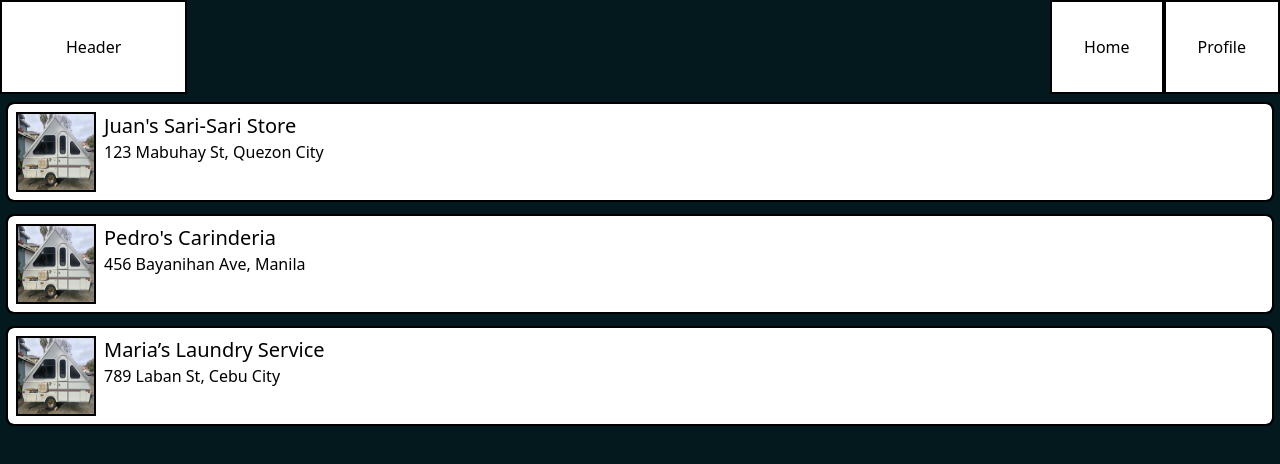
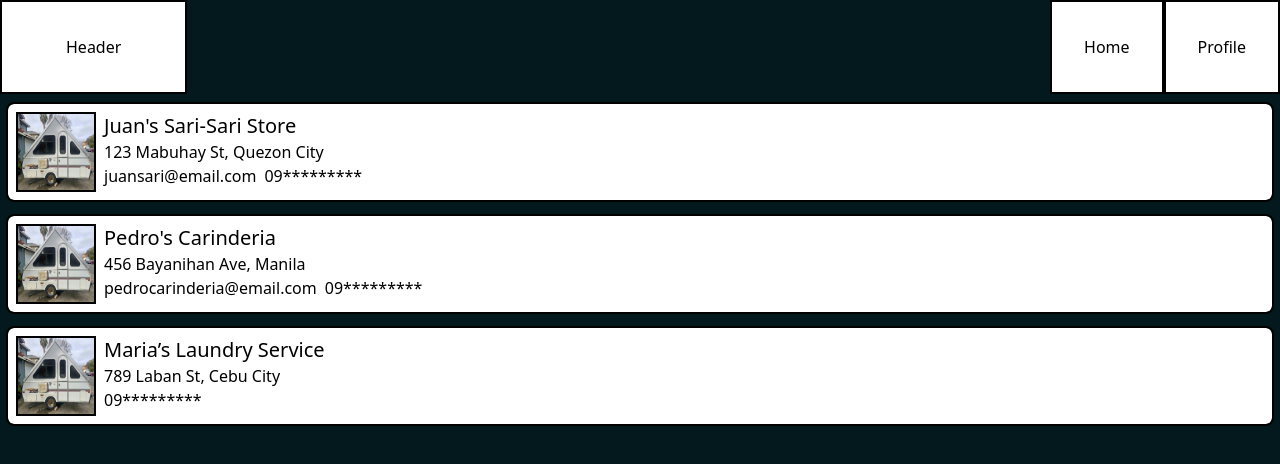
Before and after one commit to JJPSeno/cbc-site, a Nuxt app: page / in a window 1280 px wide. Shown: the top 464 px of the page. Built offline with nearby package versions, Linux system fonts and the light colour scheme.

Commit message:
Update Business List and Business Item

```diff
--- a/components/index/CbcBusinessList.vue
+++ b/components/index/CbcBusinessList.vue
@@ -3,7 +3,7 @@
     class="flex flex-col gap-4 w-full"
   >
     <li
-      class="w-full h-24 rounded-md p-2 outline outline-2 outline-black bg-white"
+      class="w-full rounded-md p-2 outline outline-2 outline-black bg-white"
       v-for="business in businesses"
       :key="business.id"
     >
--- a/components/index/CbcBusinessesItem.vue
+++ b/components/index/CbcBusinessesItem.vue
@@ -19,6 +19,14 @@
         <p>
           {{ props.business.address }}
         </p>
+        <p>
+          <span
+            v-for="contact in props.business.contactInfo"
+            class="mr-2"
+          >
+            {{ contact }}
+          </span>
+        </p>
       </div>
     </div>
   </NuxtLink>
```
